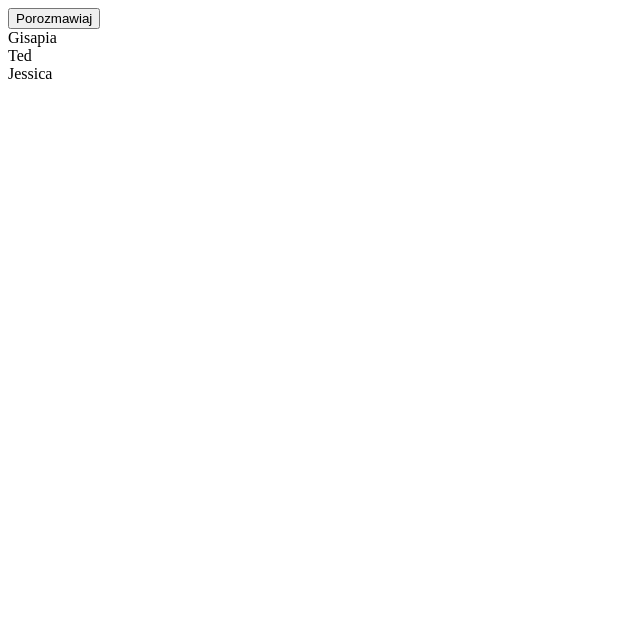
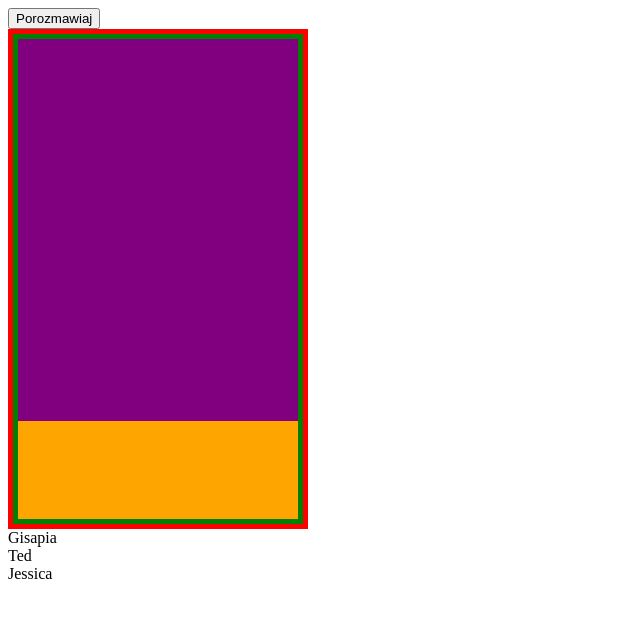
Before and after one commit to damian-lis/Talk-to-Gisapia-and-the-Others, a plain HTML site: page index.html in a window 1280 px wide. Shown: the whole page, without its empty margins (0-640 px from the left). Drawn offline with Linux system fonts and the light colour scheme.

Commit message:
Created test messenger with styles

```diff
--- a/index.html
+++ b/index.html
@@ -9,6 +9,17 @@
 <body>
 
     <button id="start-talking">Porozmawiaj</button>
+
+    <div class="messenger">
+        <div class="messenger-inner">
+            <div class="messenger-screen-container">
+
+            </div>
+            <div class="messenger-input-container">
+
+            </div>
+        </div>
+    </div>
     <script type="module" src="index.js"></script>
 </body>
 </html>
--- a/style.css
+++ b/style.css
@@ -0,0 +1,38 @@
+:root {
+  --mainSize: 5px;
+}
+
+.messenger {
+  height: 500px;
+  width: 300px;
+
+  background-color: red;
+  position: relative;
+}
+
+.messenger-inner {
+  position: absolute;
+  top: var(--mainSize);
+  bottom: var(--mainSize);
+  left: var(--mainSize);
+  right: var(--mainSize);
+  background-color: green;
+}
+
+.messenger-screen-container {
+  position: absolute;
+  top: var(--mainSize);
+  left: var(--mainSize);
+  right: var(--mainSize);
+  height: 80%;
+  background-color: purple;
+}
+
+.messenger-input-container {
+  position: absolute;
+  bottom: var(--mainSize);
+  left: var(--mainSize);
+  right: var(--mainSize);
+  height: 20%;
+  background-color: orange;
+}
```
